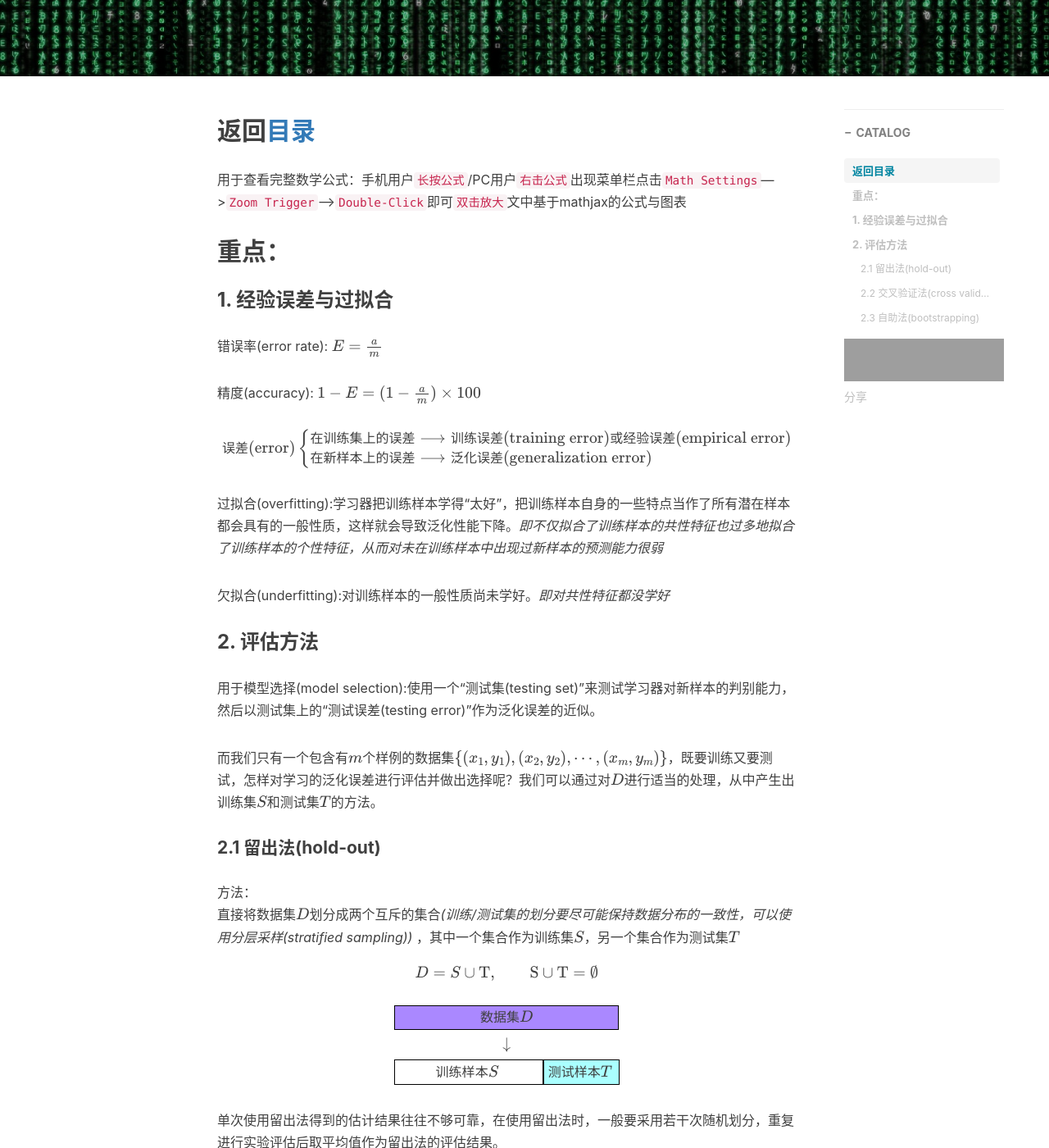
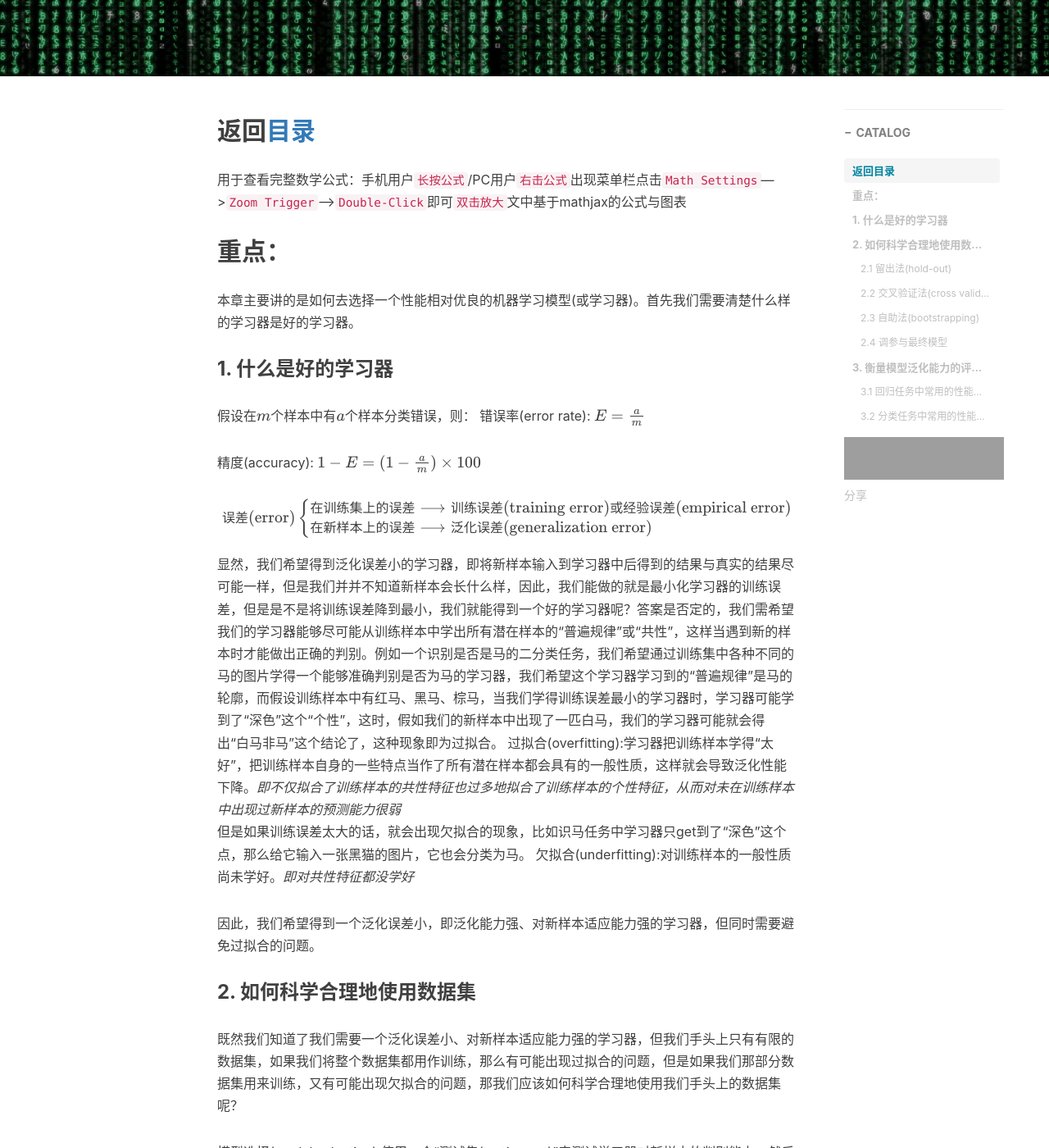
Before and after one commit to zivenyang/zivenyang.github.io, a Jekyll site: the page built from _posts/zzh-mathine-learning/2017-07-21-zzh-ml-chapter-2.markdown, in a window 1280 px wide and 1400 px high, scrolled down 364 px. Shown: the whole window at 82% size. Built offline with Jekyll 4.4.1, drawn with Linux system fonts in a browser that asks for light colours; nearby versions of some CDN libraries; formulas are drawn with MathJax 3; comment, search, counter and statistics services are not loaded; some of the changed text lies outside the part shown; grey boxes are pictures that could not be loaded.

Commit message:
update ch2

```diff
--- a/_posts/zzh-mathine-learning/2017-07-21-zzh-ml-chapter-2.markdown
+++ b/_posts/zzh-mathine-learning/2017-07-21-zzh-ml-chapter-2.markdown
@@ -16,7 +16,9 @@
 用于查看完整数学公式：手机用户`长按公式`/PC用户`右击公式`出现菜单栏点击`Math Settings`--->`Zoom Trigger`--->`Double-Click`即可`双击放大`文中基于mathjax的公式与图表
 
 ## 重点：
-### 1. 经验误差与过拟合
+本章主要讲的是如何去选择一个性能相对优良的机器学习模型(或学习器)。首先我们需要清楚什么样的学习器是好的学习器。
+### 1. 什么是好的学习器
+假设在\\(m\\)个样本中有\\(a\\)个样本分类错误，则：
 错误率(error rate): \\(E=\frac{a}{m}\\)
 
 精度(accuracy): \\(1-E=(1-\frac{a}{m})\times\text{100%}\\)
@@ -28,15 +30,20 @@
 \text{在新样本上的误差}\longrightarrow\text{泛化误差(generalization error)}
 \end{cases}
 \\]
-
+显然，我们希望得到泛化误差小的学习器，即将新样本输入到学习器中后得到的结果与真实的结果尽可能一样，但是我们并并不知道新样本会长什么样，因此，我们能做的就是最小化学习器的训练误差，但是是不是将训练误差降到最小，我们就能得到一个好的学习器呢？答案是否定的，我们需希望我们的学习器能够尽可能从训练样本中学出所有潜在样本的“普遍规律”或“共性”，这样当遇到新的样本时才能做出正确的判别。例如一个识别是否是马的二分类任务，我们希望通过训练集中各种不同的马的图片学得一个能够准确判别是否为马的学习器，我们希望这个学习器学习到的“普遍规律”是马的轮廓，而假设训练样本中有红马、黑马、棕马，当我们学得训练误差最小的学习器时，学习器可能学到了“深色”这个“个性”，这时，假如我们的新样本中出现了一匹白马，我们的学习器可能就会得出“白马非马”这个结论了，这种现象即为过拟合。
 过拟合(overfitting):学习器把训练样本学得“太好”，把训练样本自身的一些特点当作了所有潜在样本都会具有的一般性质，这样就会导致泛化性能下降。*即不仅拟合了训练样本的共性特征也过多地拟合了训练样本的个性特征，从而对未在训练样本中出现过新样本的预测能力很弱*
-
+但是如果训练误差太大的话，就会出现欠拟合的现象，比如识马任务中学习器只get到了“深色”这个点，那么给它输入一张黑猫的图片，它也会分类为马。
 欠拟合(underfitting):对训练样本的一般性质尚未学好。*即对共性特征都没学好*
 
-### 2. 评估方法
-用于模型选择(model selection):使用一个“测试集(testing set)”来测试学习器对新样本的判别能力，然后以测试集上的“测试误差(testing error)”作为泛化误差的近似。
+因此，我们希望得到一个泛化误差小，即泛化能力强、对新样本适应能力强的学习器，但同时需要避免过拟合的问题。
 
-而我们只有一个包含有\\(m\\)个样例的数据集\\(\\{(x_{1},y_{1}), (x_{2},y_{2}),\cdots,(x_{m},y_{m})\\}\\)，既要训练又要测试，怎样对学习的泛化误差进行评估并做出选择呢？我们可以通过对\\(D\\)进行适当的处理，从中产生出训练集\\(S\\)和测试集\\(T\\)的方法。
+
+### 2. 如何科学合理地使用数据集
+既然我们知道了我们需要一个泛化误差小、对新样本适应能力强的学习器，但我们手头上只有有限的数据集，如果我们将整个数据集都用作训练，那么有可能出现过拟合的问题，但是如果我们那部分数据集用来训练，又有可能出现欠拟合的问题，那我们应该如何科学合理地使用我们手头上的数据集呢？
+
+模型选择(model selection):使用一个“测试集(testing set)”来测试学习器对新样本的判别能力，然后以测试集上的“测试误差(testing error)”作为泛化误差的近似。
+
+若我们只有一个包含有\\(m\\)个样例的数据集\\(\\{(x_{1},y_{1}), (x_{2},y_{2}),\cdots,(x_{m},y_{m})\\}\\)，既要训练又要测试，怎样对学习的泛化误差进行评估并做出选择呢？我们可以通过对\\(D\\)进行适当的处理，从中产生出训练集\\(S\\)和测试集\\(T\\)的方法。
 
 #### 2.1 留出法(hold-out)
 方法：
@@ -98,3 +105,40 @@
 这样的测试结果亦称包外估计(out-of-bag estimate)。
 
 `自助法`在数据集较小，难以有效划分训练/测试集时很有用；而在初始数据量足够多时，`留出法`和`交叉验证法`更常用一些。
+
+#### 2.4 调参与最终模型
+当我们分割好数据集输入到学习器后，还需要进行调参才能得到最终的模型。
+机器学习常涉及两种参数：
+* 算法的参数：亦称“超参数”，数目常在10以内，通常由人工设定多个参数候选值后产生模型 *(如梯度下降中的learning rate)*
+* 模型的参数：数目可能很多，通过学习来产生多个候选模型 *(如全连接神经网络中的weights)*
+
+### 3. 衡量模型泛化能力的评价标准
+那么我们如何才能知道我们调参过后得到的学习器就是泛化能力强的好学习器呢？因此，我们还需要有衡量模型泛化能力的评价标准，即性能度量(performance measure)
+性能度量反应了任务需求，在对比不同模型的能力时，使用不同的性能度量往往会导致不同的评判结果；这意味着模型的“好坏”是相对的，什么样的模型是好的，不仅取决于算法和数据，还决定于`任务需求`。
+在预测任务中，给定样例集\\(D=\\{(X_{1},Y_{1}),(X_{2,Y_{2}}),\cdots,(x_{m},y_{m})\\}\\)，其中\\(y_{i}\\)是示例\\(x_{i}\\)的真实标记，要评估学习器\\(f\\)的性能，就要把学习器预测结果\\(f(x)\\)与真实标记\\(y\\)进行比较。
+
+#### 3.1 回归任务中常用的性能度量
+回归任务中最常用的性能度量是均方误差(mean squared error)，其公式为：
+\\[E(f;D)=\frac{1}{m}\sum_{i=1}^m (f(x_i)-y_{i})^2\\]
+更一般的，对于数据分布\\(\mathcal{D}\\)和概率密度函数\\(p(\cdot)\\)，均方误差可描述为：
+\\[E(f;\mathcal{D})=\int_{x\sim\mathcal{D}} (f(x)-y)^2 p(x)dx\\]
+
+#### 3.2 分类任务中常用的性能度量
+1. 错误率与精度：
+  对于样例集\\(D\\)，分类错误率定义为：
+  \\[E(f;D)=\frac{1}{m}\sum_{i=1}^{m} \mathbb{I}(f(x_{i}\neq y_{i}))\\]
+  其中\\(\mathbb{I}(cdot)\\)为指示函数
+  \\[\mathbb{I}(\cdot)=\begin{cases}0\quad\cdot为假 \\\ 1\quad\cdot为真\end{cases}\\]
+  精度定义为：
+  \\[\begin{align}
+    acc(f;D) & =  \frac{1}{m}\sum_{i=1}^{m} \mathbb{I}(f(x_{i})=y_{i})  \\\
+    & =  1-E(f;D)
+  \end{align}
+  \\]
+  更一般的，对于数据分布\\(\mathcal{D}\\)和概率密度函数\\(p(\cdot)\\)，错误率和精准率可描述为：
+  \\[E(f;\mathcal{D})=\int_{x\sim\mathcal{D}} \mathbb{I}(f(x)\neq y) p(x)dx\\, ,\\]
+  \\[\begin{align}
+    acc(f;\mathcal{D}) & =  \int_{x\sim\mathcal{D}} \mathbb{I}(f(x)=y) p(x)dx  \\\
+    & =  1-E(f;\mathcal{D})\\, .
+  \end{align}
+  \\]
```
